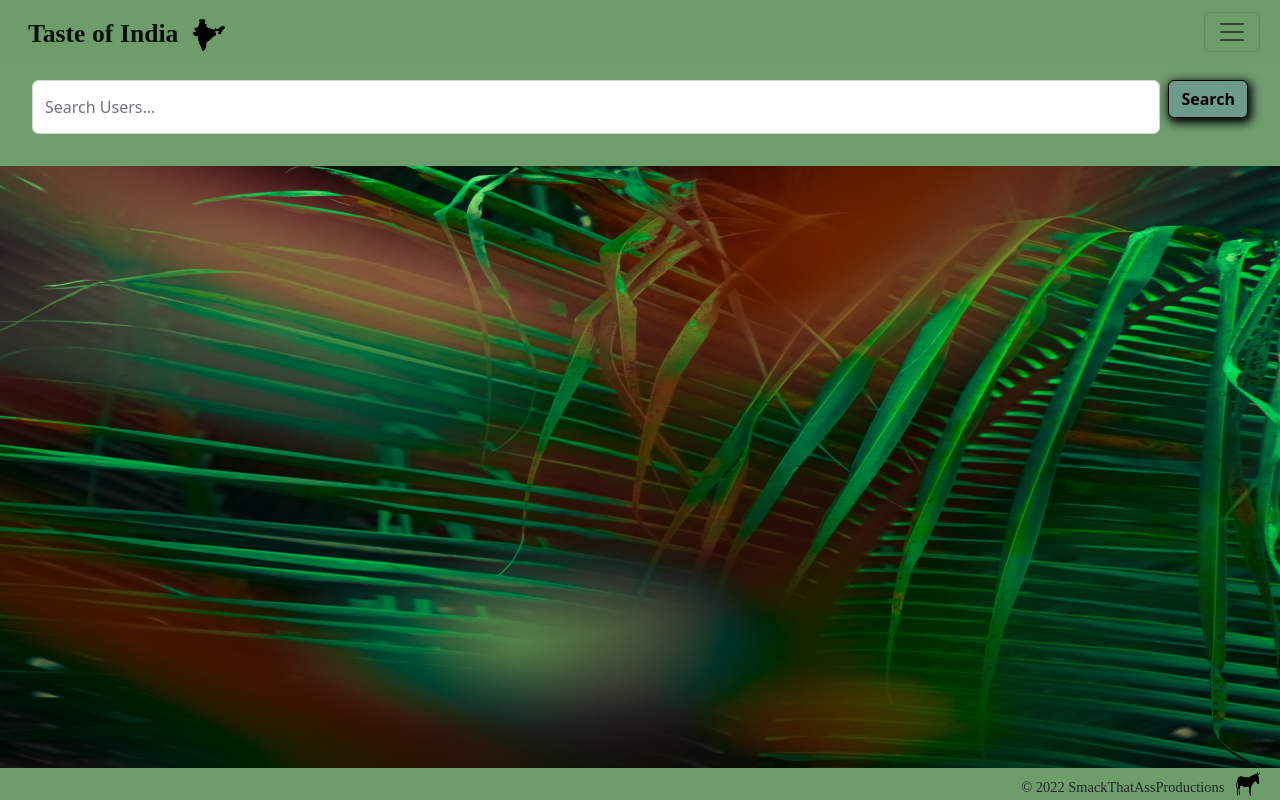
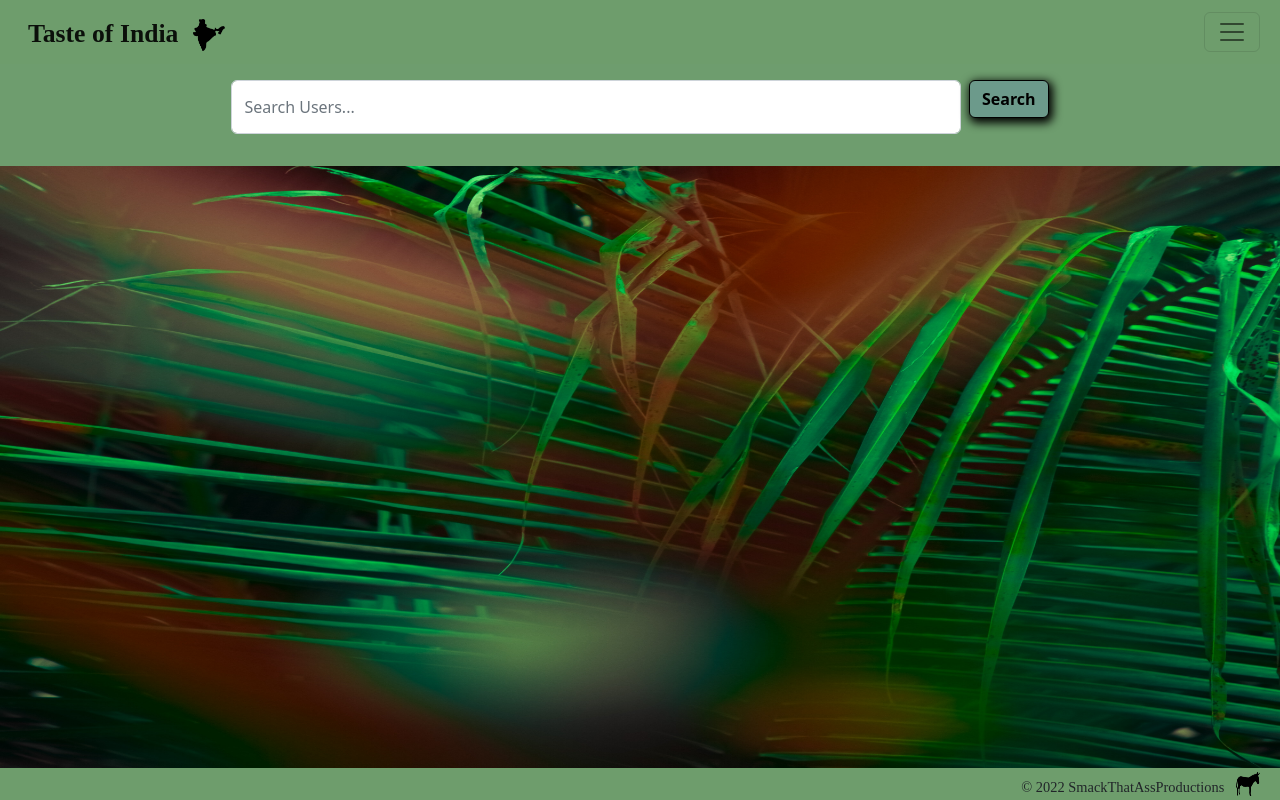
Before and after one commit to KSheridan86/project-4-TasteOfIndia, a Django app: page /users/ in a window 1280 px wide. Run offline with Django 3.2, Linux system fonts and the light colour scheme; some libraries are stand-ins or nearby versions; some web fonts are replaced.

Commit message:
styling changes to profile card & search form added

```diff
--- a/static/styles/style.css
+++ b/static/styles/style.css
@@ -352,7 +352,8 @@ textarea {
     margin-bottom: 2rem;
 }
 .recipe-added {
-    margin-top: -1.5rem;
+
+    font-size: .75rem;
 }
 
 /* Profiles page styles */
@@ -724,6 +725,12 @@ textarea {
     }
 }
 @media (min-width: 1200px) {
+    .search-bar {
+        width: 60%;
+    }
+    .form-control {
+        width: 60%;
+    }
     #myprofile {
         margin-top: -3rem;
         position: fixed;
--- a/templates/landingpage.html
+++ b/templates/landingpage.html
@@ -28,7 +28,7 @@
                     <hr>
                     <p>Or our international community of Professional, Amateur and Hobbyist Chefs here...</p>
                     <a href="{% url 'profiles' %}"
-                            class="recipe-btn btn border border-dark border-2 rounded-4 mt-2">Chefs</a>
+                            class="recipe-btn btn border border-dark border-2 rounded-4 mt-2">Profiles</a>
                     <div class="w-100"></div>
                     <hr>
                     <p><b>Not enough?</b></p>
--- a/users/templates/users/profiles.html
+++ b/users/templates/users/profiles.html
@@ -16,7 +16,7 @@
     <div class="row justify-content-around">
         {% for profile in profiles %}
         <div
-            class="card justify-content-center p-2 border border-dark border-2 rounded-4 mb-2 mt-3 mt-md-3 mt-lg-5 col-12 col-md-5 col-lg-3 mx-2">
+            class="card justify-content-center p-2 border border-dark border-2 rounded-4 mb-5 mt-3 mt-md-3 mt-lg-5 col-12 col-md-5 col-lg-3 mx-2">
             <!-- Profile image -->
             <div class="pic-frame m-auto">
                 <a href="{% url 'user_profile' profile.id %}">
```
